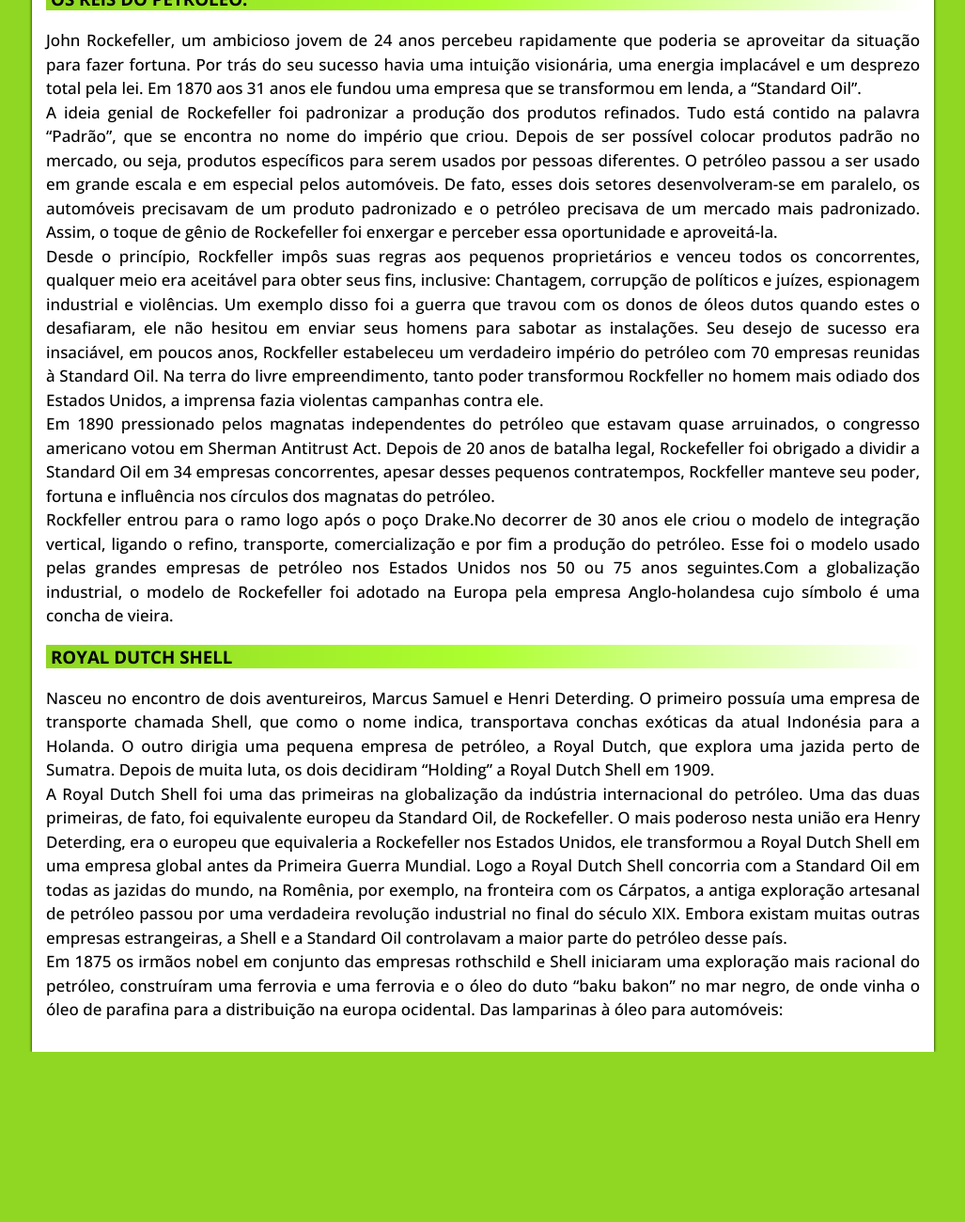
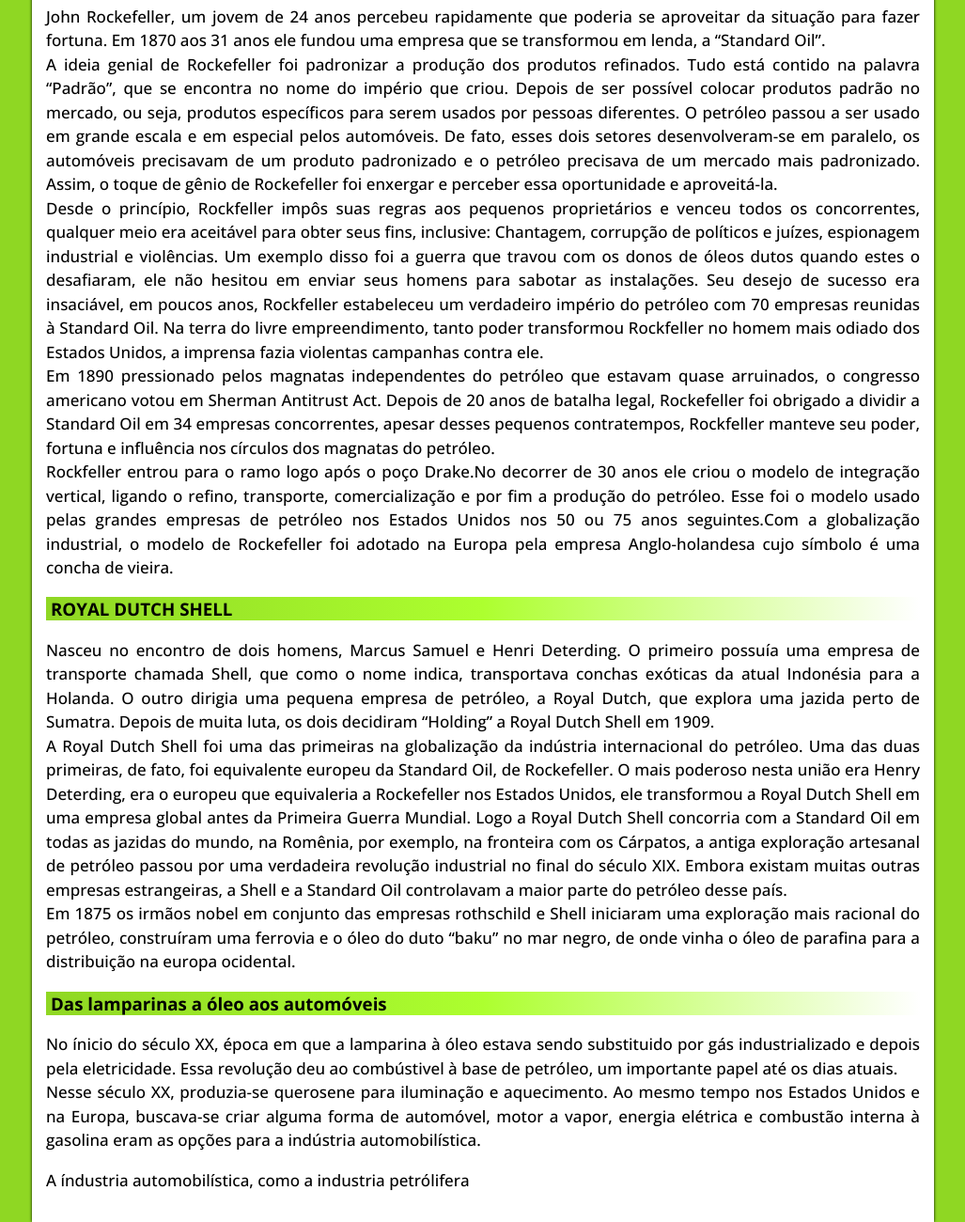
Before and after one commit to MatheusMottaTL/ifrj_trabalho_quimica-organica, a plain HTML site: page history.html in a window 1280 px wide. Shown: the part 1401-2701 px from the top of the page at 94% size, without its empty margins (126-1153 px from the left). Before the commit the page ends 2520 px from the top, so only its background shows below. Drawn offline with Linux system fonts and the light colour scheme; a web font is replaced by a local one.

Commit message:
Update history.html

```diff
--- a/history.html
+++ b/history.html
@@ -41,14 +41,15 @@
             Aproximadamente em 1859. Edwin Drake foi o primeiro a perfurar um poço para procurar petróleo, perfurou apenas cerca de 20m e encontrou petróleo. Já a princípio, as pessoas perceberam seu valor, com isso, outras pessoas foram construindo outros poços, e dentro de cinco anos, as pessoas viram onde se achava petróleo e ligaram esse fato a estruturas geológicas. Nessa época, a ciência da geologia já existia, e as pessoas notaram essas estruturas chamadas de anticlinal, que são como um arco, as rochas fazem uma dobra em que o petróleo se concentra. Começaram a observar isso na prática, e quando achavam o petróleo nessa estrutura, seguiam-na e procuravam outras. Alguns anos depois dos primeiros poços  já se sabia sobre  prospecção de petróleo.
         </p>
 
-        <p>Edwin Drake era um aventureiro em busca de fortuna, afirmava ser considerado um coronel para causar melhor impressão e encontrar sócios mais facilmente, era o arquétipo do pioneiro de petróleo  americano bem sucedido, e muitos seguiram seu exemplo.<br>
-        Depois dessa descoberta, um frenesi  de prospecção tomou conta da Pensilvânia,  em poucos anos, apesar da guerra civil(ou Guerra de Secessão) travada nos estados dos sul(Nos EUA) de 1861 a 1865, a febre do ouro negro espalhou-se pelo país ate a Califórnia, nessa época a conquista do oeste estava quase terminada graças a construção  da ferrovia transcontinental.
+        <p>Edwin Drake era um perfurador de poços, afirmava ser considerado um coronel para causar melhor impressão e encontrar sócios mais facilmente, era o arquétipo do pioneiro de petróleo  americano bem sucedido, e muitos seguiram seu exemplo.<br>
+        Depois dessa descoberta, um frenesi  de prospecção tomou conta da Pensilvânia,  em poucos anos, apesar da guerra civil(ou Guerra de Secessão) travada nos estados dos sul(Nos EUA) de 1861 a 1865, a febre do ouro negro espalhou-se pelo país ate a Califórnia.
         </p>
 
         <p>
         Em 1850, algumas décadas antes do automóvel, a necessidade de petróleo aumentou rapidamente devido ao  desenvolvimento do transporte por ferrovia e da mecanização, e exigia lubrificantes até então produzidos com óleo de baleia, a matança de baleias devido a pesca intensiva provocou o decréscimo da produção e o aumento dos preços. O lubrificante a base de petróleo era mais barato e mais eficiente, seu uso salvou as baleias da morte certa.
         Ao mesmo tempo houve uma grande mudança na iluminação doméstica, quando as lâmpadas a óleo deixaram de ser privilégio da classe abastada, os vendedores de óleo de parafina passaram a ser numerosos até nos lugares mais distantes e os poços de petróleo americano podiam suprir todas as necessidades.<br>
         </p>
+
         <p>
         Nos anos que se seguiram, mais poços foram descobertos, em Oklahoma, Louisiana, Ohio e Texas, as torres surgiram por toda parte. Um jornal da época disse que formavam uma floresta tão densa que se podia andar de uma torre para a outra sem tocar o chão, essa proliferação ocorreu em grande parte devido uma legislação americana. Nos Estados Unidos, ao contrário da maioria dos países  europeus, o subsolo não pertence ao estado mas ao proprietário da terra, aproveitando essa lei, milhares de pequenos proprietários passaram a prospectar toda a terra que possuíam. Os donos de poços eram tão desorganizados  que excesso da produção de petróleo inundou o mercado, isso ocasionou o colapso no preço do óleo cru e a situação rapidamente se transformou em caos.
         </p>
@@ -56,18 +57,25 @@
         <h3>OS REIS DO PETRÓLEO:</h3>
 
         <p>
-            John Rockefeller, um ambicioso jovem de 24 anos percebeu rapidamente que poderia se aproveitar da situação para fazer fortuna. Por trás do seu sucesso havia uma intuição visionária, uma energia implacável e um desprezo total pela lei. Em 1870 aos 31 anos ele fundou uma empresa que se transformou em lenda, a “Standard Oil”.<br>
+            John Rockefeller, um jovem de 24 anos percebeu rapidamente que poderia se aproveitar da situação para fazer fortuna. Em 1870 aos 31 anos ele fundou uma empresa que se transformou em lenda, a “Standard Oil”.<br>
             A ideia genial de Rockefeller foi padronizar a produção dos produtos refinados. Tudo está contido na palavra “Padrão”, que se encontra no nome do império que criou. Depois de ser possível colocar produtos padrão no mercado, ou seja,  produtos específicos para serem usados por pessoas diferentes. O petróleo passou a ser usado em grande escala e em especial pelos automóveis. De fato, esses dois setores desenvolveram-se em paralelo, os automóveis precisavam de um produto padronizado e o petróleo precisava de um mercado mais padronizado. Assim, o toque de gênio de Rockefeller foi enxergar e perceber essa oportunidade e aproveitá-la.<br>
             Desde o princípio,  Rockfeller impôs suas regras aos pequenos proprietários  e venceu todos os concorrentes, qualquer meio era aceitável  para obter seus fins, inclusive: Chantagem, corrupção  de políticos e juízes, espionagem industrial e violências. Um exemplo disso foi a guerra que travou com os donos de óleos dutos quando estes o desafiaram, ele não hesitou em enviar seus homens para sabotar as instalações. Seu desejo de sucesso era insaciável, em poucos anos, Rockfeller estabeleceu um verdadeiro império do petróleo  com 70 empresas reunidas à Standard Oil. Na terra do livre empreendimento, tanto poder transformou Rockfeller no homem mais odiado dos Estados Unidos, a imprensa fazia violentas campanhas contra ele.<br> Em 1890 pressionado pelos magnatas independentes do petróleo que estavam quase arruinados, o congresso americano votou em Sherman Antitrust Act. Depois de 20 anos de batalha legal, Rockefeller foi obrigado  a dividir a Standard Oil em 34 empresas concorrentes, apesar desses pequenos contratempos, Rockfeller manteve seu poder, fortuna e influência nos círculos dos magnatas do petróleo.<br>
             Rockfeller entrou para o ramo logo após o poço Drake.No decorrer de 30 anos ele criou o modelo de integração vertical, ligando o refino, transporte, comercialização e por fim a produção do petróleo. Esse foi o modelo usado pelas grandes empresas de petróleo nos Estados Unidos nos 50 ou 75 anos seguintes.Com a globalização industrial, o modelo de Rockefeller foi adotado na Europa pela empresa Anglo-holandesa cujo símbolo é uma concha de vieira.
         </p>
     </p>
     <h3>ROYAL DUTCH SHELL</h3>
-    <p>Nasceu no encontro de dois aventureiros, Marcus Samuel e Henri Deterding. O primeiro possuía uma empresa de transporte chamada Shell, que como o nome indica, transportava conchas exóticas da atual Indonésia para a Holanda. O outro dirigia uma pequena empresa de petróleo, a Royal Dutch, que explora uma jazida perto de Sumatra. Depois de muita luta, os dois decidiram “Holding”  a Royal Dutch Shell em 1909.<br>
+    <p>Nasceu no encontro de dois homens, Marcus Samuel e Henri Deterding. O primeiro possuía uma empresa de transporte chamada Shell, que como o nome indica, transportava conchas exóticas da atual Indonésia para a Holanda. O outro dirigia uma pequena empresa de petróleo, a Royal Dutch, que explora uma jazida perto de Sumatra. Depois de muita luta, os dois decidiram “Holding”  a Royal Dutch Shell em 1909.<br>
     A Royal Dutch Shell foi uma das primeiras na globalização da indústria internacional do petróleo. Uma das duas primeiras, de fato, foi equivalente europeu da Standard Oil, de Rockefeller. O mais poderoso nesta  união era Henry Deterding, era o europeu que equivaleria a Rockefeller nos Estados Unidos, ele transformou a Royal Dutch Shell em uma empresa global antes da Primeira Guerra Mundial. Logo a Royal Dutch Shell concorria com a Standard Oil em todas as jazidas do mundo, na Romênia, por exemplo, na fronteira com os Cárpatos, a antiga exploração artesanal de petróleo passou por uma verdadeira revolução industrial no final do século XIX. Embora existam  muitas outras empresas estrangeiras, a Shell e a Standard Oil controlavam a maior parte do petróleo desse país.<br>
-    Em 1875 os irmãos nobel  em conjunto das empresas rothschild   e Shell iniciaram uma exploração mais racional do petróleo, construíram uma ferrovia e uma ferrovia e o óleo do duto “baku bakon” no mar negro, de onde vinha o óleo de parafina para a distribuição  na europa ocidental.
-    Das lamparinas à óleo para automóveis:
+    Em 1875 os irmãos nobel  em conjunto das empresas rothschild   e Shell iniciaram uma exploração mais racional do petróleo, construíram uma ferrovia e o óleo do duto “baku” no mar negro, de onde vinha o óleo de parafina para a distribuição  na europa ocidental.
     </p>
+
+    <h3>Das lamparinas a óleo aos automóveis</h3>
+
+    <p>No ínicio do século XX, época em que a lamparina à óleo estava sendo substituido por gás industrializado e depois pela eletricidade. Essa revolução deu ao combústivel à base de petróleo, um importante papel até os dias atuais.<br>
+        Nesse século XX, produzia-se querosene para iluminação e aquecimento. Ao mesmo tempo nos Estados Unidos e na Europa, buscava-se criar alguma forma de automóvel, motor a vapor, energia elétrica e combustão interna à gasolina eram as opções para a indústria automobilística.
+    </p>
+
+    <p>A índustria automobilística, como a industria petrólifera</p>
 
     </article>
     </main>
```
